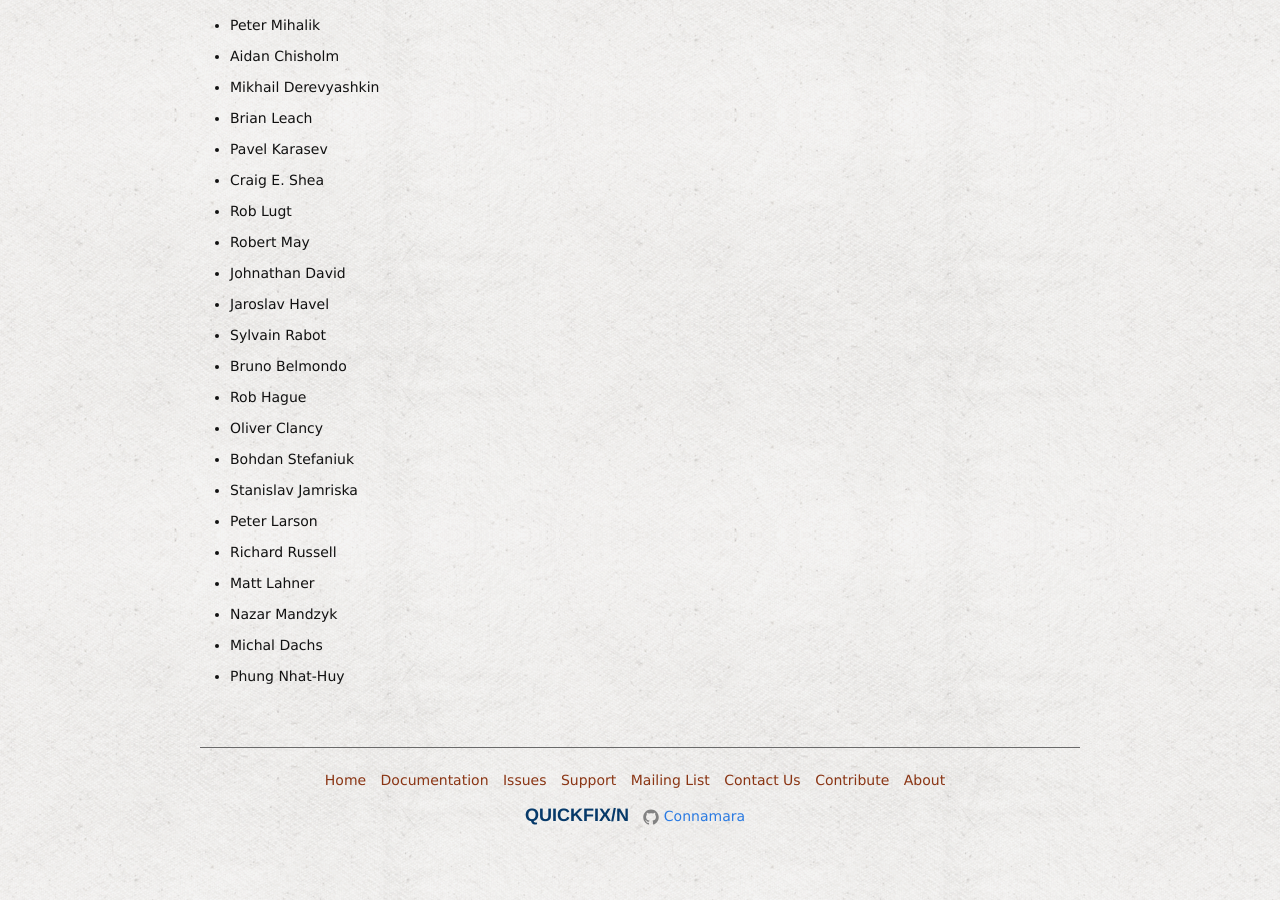
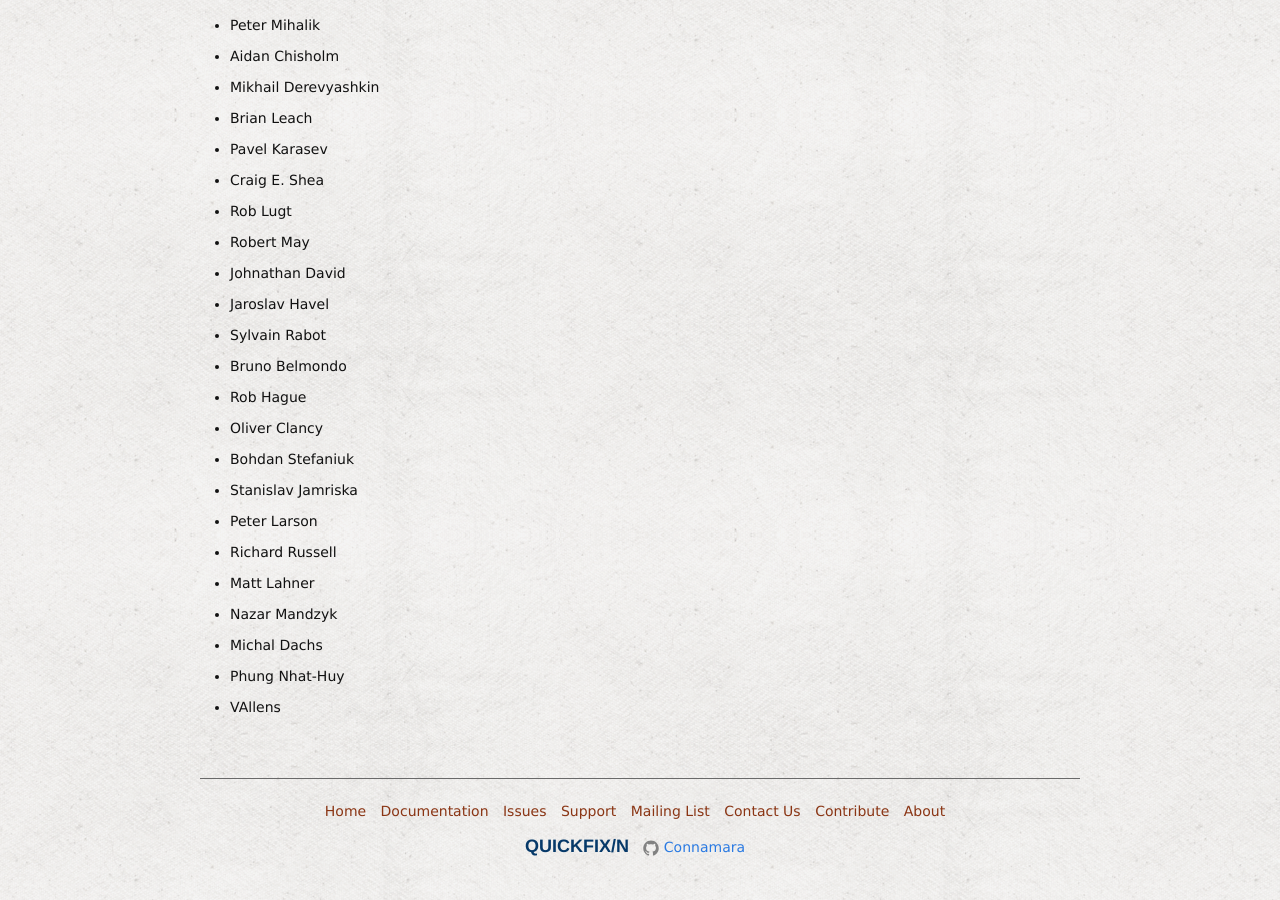
Before and after one commit to connamara/quickfixn, a Jekyll site: the page built from web/views/about/credits.md, in a window 1280 px wide and 900 px high, scrolled down 2405 px. Built offline with Jekyll 4.4.1, drawn with Linux system fonts in a browser that asks for light colours; before the commit the page ends 3274 px from its top, so only the background shows below that.

Commit message:
add VAllens

```diff
--- a/web/views/about/credits.md
+++ b/web/views/about/credits.md
@@ -95,3 +95,4 @@ Contributors
 - Nazar Mandzyk
 - Michal Dachs
 - Phung Nhat-Huy
+- VAllens
```
